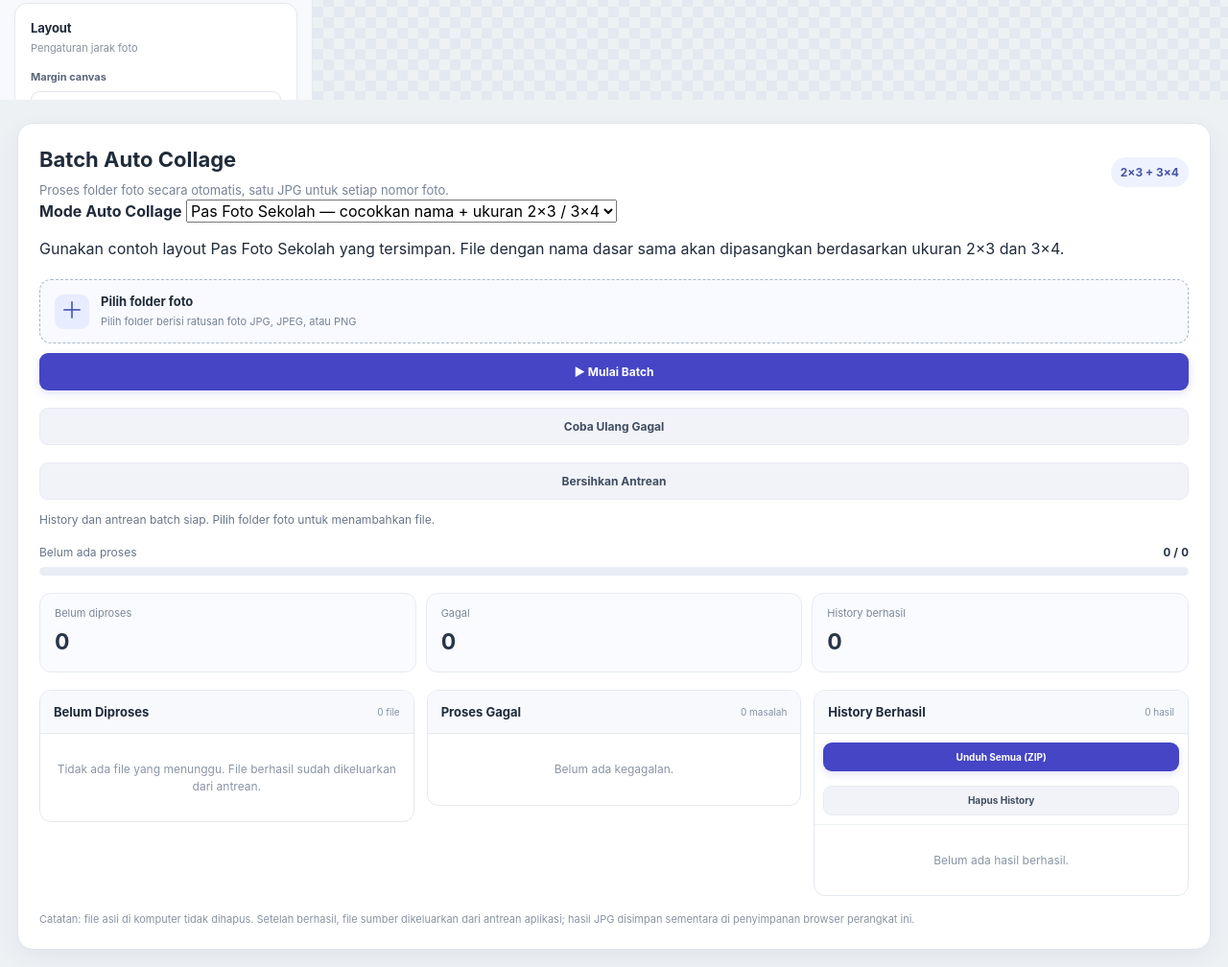
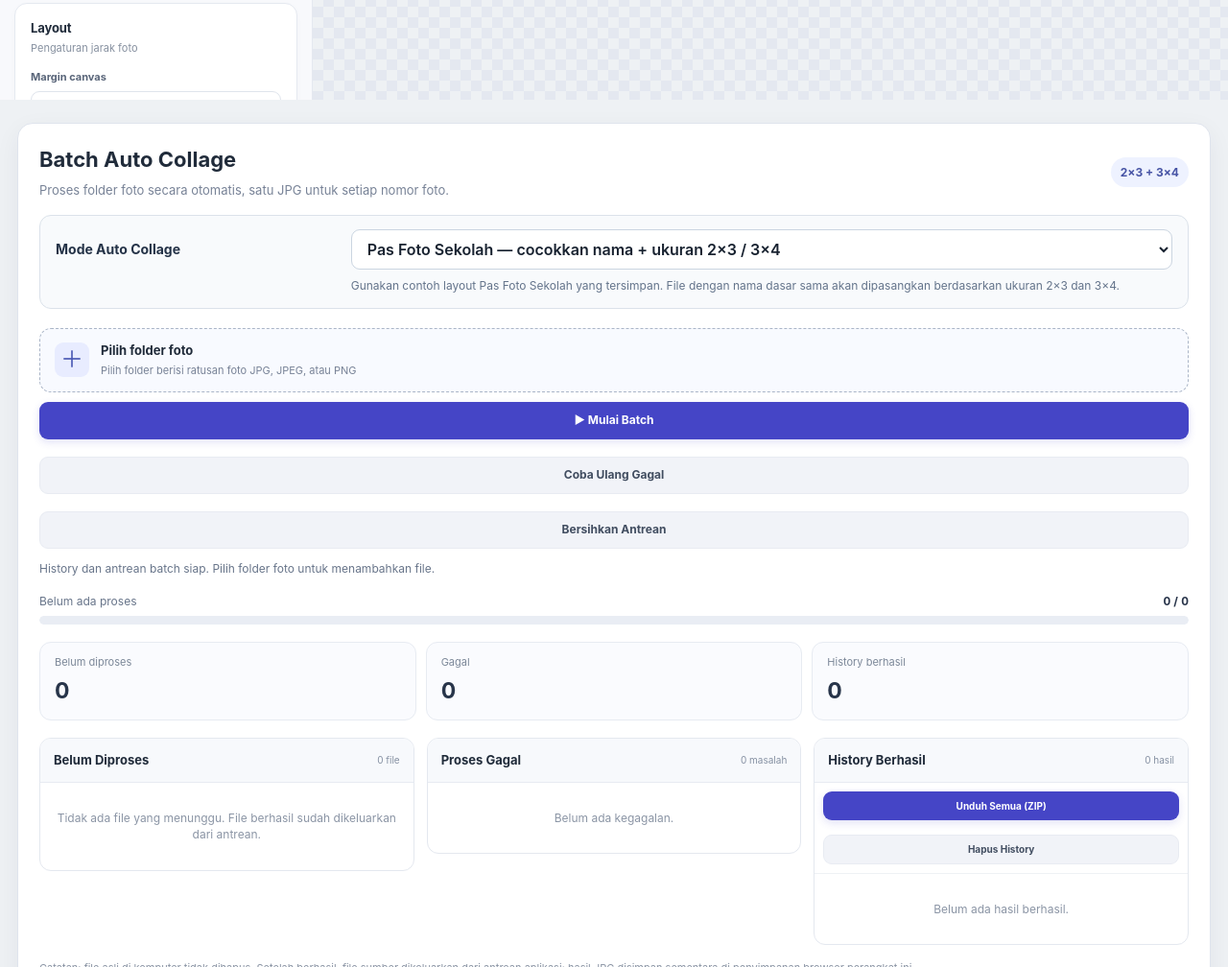
Before and after one commit to dickv940-star/AutoCollage-byAppDigi, a plain HTML site: page index.html in a window 1280 px wide. Shown: the part 696-1704 px from the top of the page at 96% size. Drawn offline with Linux system fonts and the light colour scheme.

Commit message:
Style Auto Collage batch mode selector

```diff
--- a/css/batch.css
+++ b/css/batch.css
@@ -19,3 +19,11 @@
 .batch-footnote{margin:16px 0 0;color:#8993a3;font-size:11px;line-height:1.55}
 @media(max-width:1050px){.batch-columns{grid-template-columns:repeat(2,minmax(0,1fr))}.batch-history-card{grid-column:1/-1}.batch-history-card .batch-list{display:grid;grid-template-columns:repeat(2,minmax(0,1fr))}}
 @media(max-width:650px){.batch-panel{width:calc(100% - 20px);padding:14px;margin:14px auto 24px}.batch-heading h2{font-size:18px}.batch-upload-row{align-items:stretch}.batch-folder-picker{min-width:100%;box-sizing:border-box}.batch-upload-row>button{flex:1}.batch-stats{gap:6px}.batch-stats>div{padding:10px}.batch-stats span{font-size:10px}.batch-stats strong{font-size:20px}.batch-columns{grid-template-columns:1fr}.batch-history-card{grid-column:auto}.batch-history-card .batch-list{display:block}.batch-list{max-height:260px}}
+
+
+/* Two independent batch workflows */
+.batch-mode-row{display:grid;grid-template-columns:1fr;gap:8px;margin:16px 0;padding:14px 16px;border:1px solid var(--batch-border,#dbe2ea);border-radius:12px;background:var(--batch-soft,#f8fafc)}
+.batch-mode-row label{font-size:14px;color:var(--batch-text,#243247)}
+.batch-mode-select{width:100%;min-height:42px;padding:9px 12px;border:1px solid var(--batch-border,#cbd5e1);border-radius:9px;background:#fff;color:#182230;font:inherit;font-weight:600}
+.batch-mode-help{margin:0;color:var(--batch-muted,#64748b);font-size:12px;line-height:1.5}
+@media(min-width:720px){.batch-mode-row{grid-template-columns:minmax(180px,.35fr) minmax(260px,1fr);align-items:center}.batch-mode-help{grid-column:2}}
```
